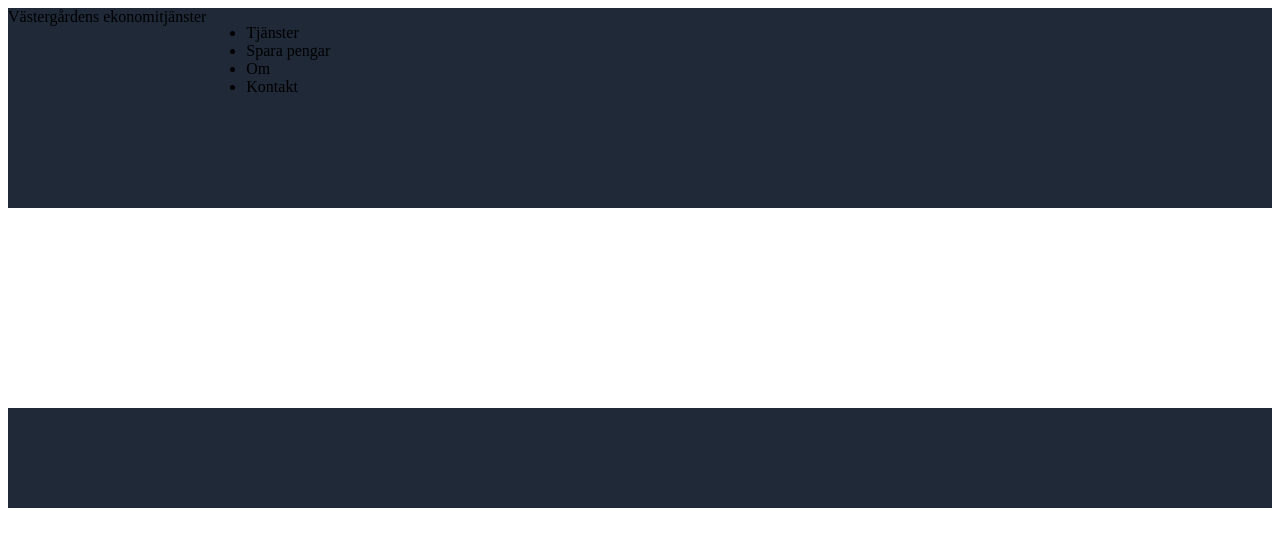
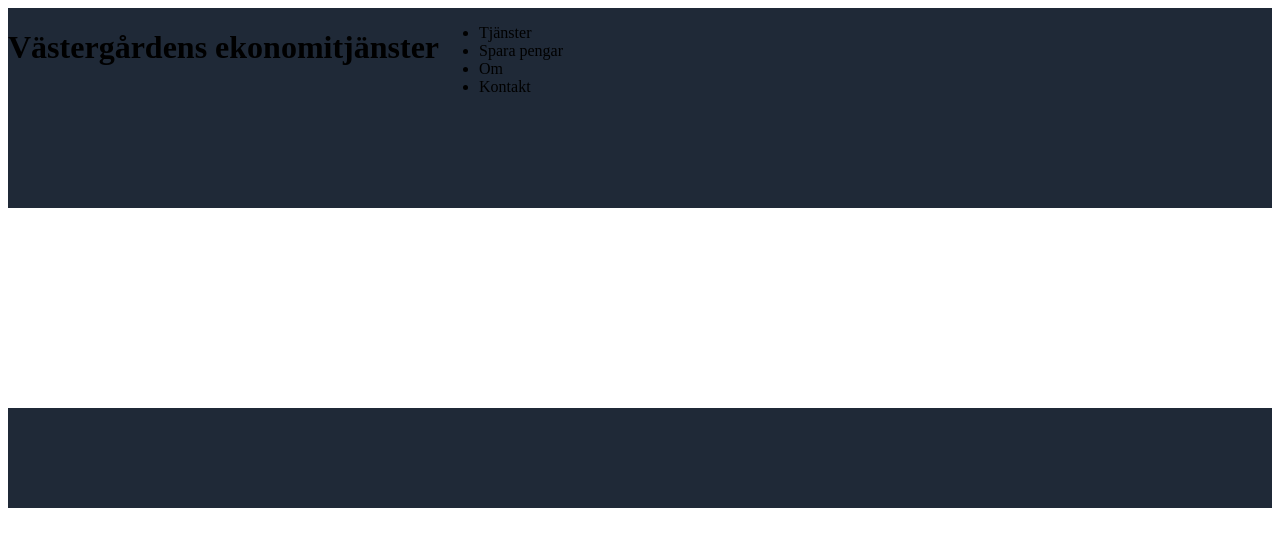
Before and after one commit to henrikbreimark/Landing-page-first-flexbox-page, a plain HTML site: page index.html in a window 1280 px wide. Drawn offline with Linux system fonts and the light colour scheme.

Commit message:
change class name

```diff
--- a/index.html
+++ b/index.html
@@ -8,9 +8,9 @@
 <body>
         <!--container for header-->
         <div class="header-container">
-            <div-header>
-                Västergårdens ekonomitjänster
-            </div-header>
+            <div class="header-title">
+                <h1 class="header-title">Västergårdens ekonomitjänster</h1>
+            </div>
             <ul class="header-links">
                 <li>Tjänster</li>
                 <li>Spara pengar</li>
```
